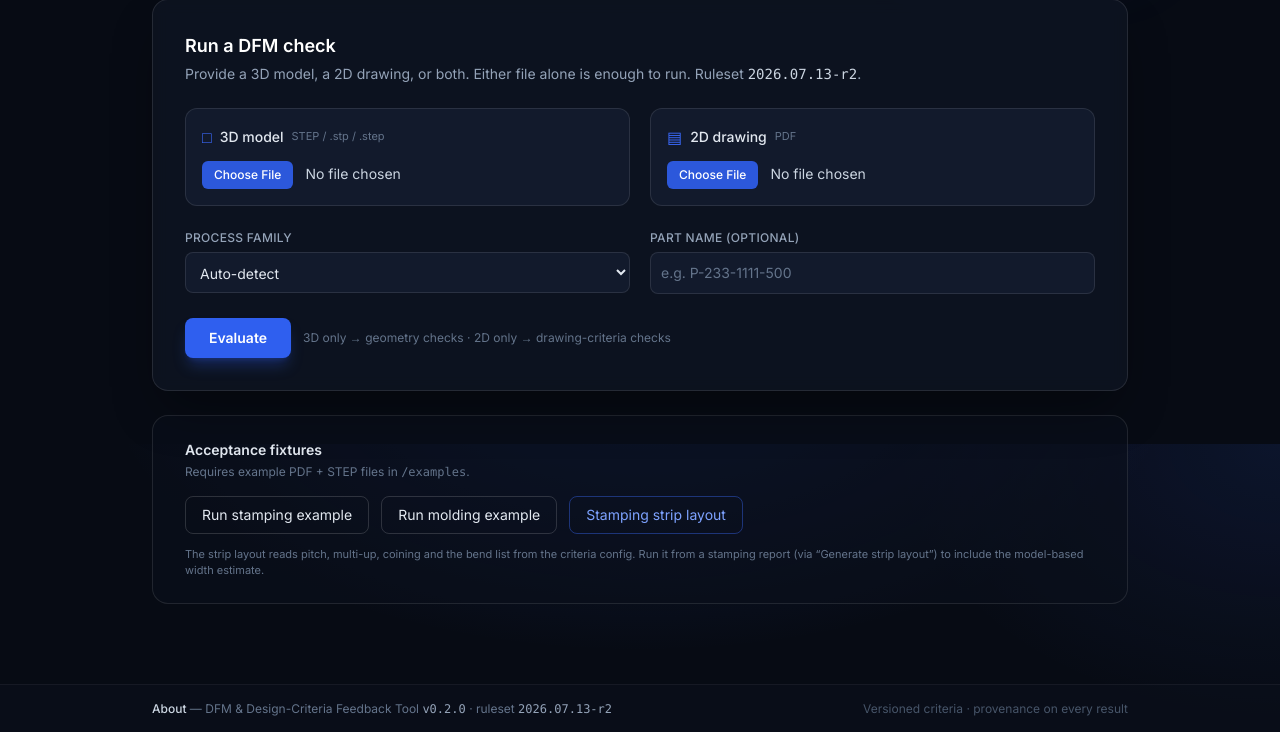
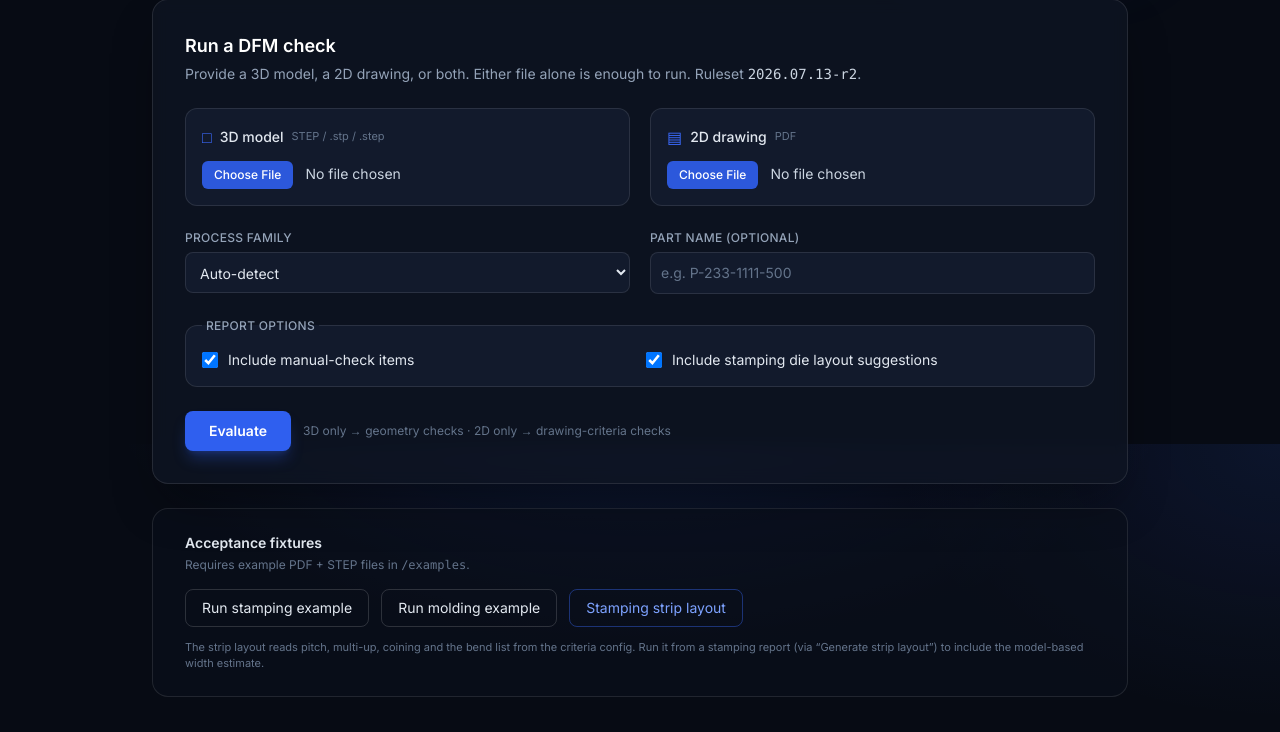
Before and after one commit to bpkirk1/dfm_tool, a FastAPI app: page / in a window 1280 px wide. Shown: the part 356-1088 px from the top of the page. Run offline with FastAPI, Linux system fonts and the light colour scheme; some libraries are stand-ins or nearby versions.

Commit message:
Phase 2: per-run display toggles for manual checks and die layout
Add two on-by-default, presentation-only toggles (show_manual, show_strip)
that hide "needs manual check" results and the stamping strip-layout feature
for a given run without changing verdicts, scores, or stored data.

- index.html: two checkboxes + hidden boolean carriers on the main and example
  forms; localStorage remembers the last state.
- main.py: evaluate/example/pdf routes accept show_manual/show_strip, thread
  them to the template, and record a display_options dict in the JSON payload;
  /strip carries show_strip so the page can note it was disabled for the run.
- report.html: gate the strip button and manual section; filter manual rows
  from the results table (safe on-by-default fallbacks).
- pdf_export.py: render_report_pdf takes the flags and skips manual content.
- cli.py: --no-manual and --no-strip mirror the UI behavior.
- test_api.py: toggle behavior + verdict/score invariance across toggles.

Co-authored-by: Cursor <cursoragent@cursor.com>

```diff
--- a/backend/app/main.py
+++ b/backend/app/main.py
@@ -177,21 +177,25 @@ def _limit_for(fam, parameter: str):
 
 
 @app.get("/strip", response_class=HTMLResponse)
-def strip_view(family: str = "stamping", model: str = ""):
+def strip_view(family: str = "stamping", model: str = "", show_strip: bool = True):
     try:
         layout = _build_strip_layout(family, model)
     except KeyError:
         return HTMLResponse(f"Unknown or non-stamping family '{family}'", status_code=400)
-    return _render("strip.html", layout=layout.to_dict(), model=model)
+    # Direct navigation still works; when the run had die-layout suggestions off
+    # (show_strip=false) the page shows a note that it was disabled for that run.
+    return _render("strip.html", layout=layout.to_dict(), model=model, show_strip=show_strip)
 
 
 @app.get("/api/strip")
-def api_strip(family: str = "stamping", model: str = ""):
+def api_strip(family: str = "stamping", model: str = "", show_strip: bool = True):
     try:
         layout = _build_strip_layout(family, model)
     except KeyError:
         return JSONResponse({"error": f"Unknown family '{family}'"}, status_code=400)
-    return JSONResponse(layout.to_dict())
+    payload = layout.to_dict()
+    payload["display_options"] = {"show_strip": show_strip}
+    return JSONResponse(payload)
 
 
 # --- Phase 7: flat-pattern views + supplier exports ---------------------------
@@ -344,6 +348,16 @@ def _save_upload(upload: UploadFile | None) -> Optional[Path]:
     return dest
 
 
+def _with_display(report: dict, show_manual: bool, show_strip: bool) -> dict:
+    """Record the per-run display toggles on the report (presentation-only).
+
+    These never change verdicts, the score, or what was evaluated/stored — they
+    only tell the template/PDF/API consumer what to render for this run.
+    """
+    report["display_options"] = {"show_manual": show_manual, "show_strip": show_strip}
+    return report
+
+
 @app.post("/evaluate", response_class=HTMLResponse)
 async def evaluate(
     request: Request,
@@ -351,6 +365,8 @@ async def evaluate(
     pdf_file: UploadFile | None = File(default=None),
     family: str = Form(default=""),
     part_name: str = Form(default=""),
+    show_manual: bool = Form(default=True),
+    show_strip: bool = Form(default=True),
 ):
     _sync()
     step_path = _save_upload(step_file)
@@ -365,7 +381,8 @@ async def evaluate(
             part_name=part_name or None,
         ),
     )
-    return _render("report.html", r=report)
+    _with_display(report, show_manual, show_strip)
+    return _render("report.html", r=report, show_manual=show_manual, show_strip=show_strip)
 
 
 @app.post("/api/evaluate")
@@ -374,6 +391,8 @@ async def api_evaluate(
     pdf_file: UploadFile | None = File(default=None),
     family: str = Form(default=""),
     part_name: str = Form(default=""),
+    show_manual: bool = Form(default=True),
+    show_strip: bool = Form(default=True),
 ):
     _sync()
     step_path = _save_upload(step_file)
@@ -387,6 +406,7 @@ async def api_evaluate(
             part_name=part_name or None,
         ),
     )
+    _with_display(report, show_manual, show_strip)
     return JSONResponse(report)
 
 
@@ -470,7 +490,12 @@ def _example_paths(family: str) -> tuple[Path, Path]:
 
 
 @app.post("/evaluate/example/{family}", response_class=HTMLResponse)
-def evaluate_example(request: Request, family: str):
+def evaluate_example(
+    request: Request,
+    family: str,
+    show_manual: bool = Form(default=True),
+    show_strip: bool = Form(default=True),
+):
     _sync()
     if family not in _EXAMPLES:
         return HTMLResponse(f"Unknown family '{family}'", status_code=400)
@@ -482,11 +507,16 @@ def evaluate_example(request: Request, family: str):
         _store,
         RunInputs(step_path=step_path, pdf_path=pdf_path, family=family),
     )
-    return _render("report.html", r=report)
+    _with_display(report, show_manual, show_strip)
+    return _render("report.html", r=report, show_manual=show_manual, show_strip=show_strip)
 
 
 @app.post("/api/evaluate/example/{family}")
-def api_evaluate_example(family: str):
+def api_evaluate_example(
+    family: str,
+    show_manual: bool = Form(default=True),
+    show_strip: bool = Form(default=True),
+):
     _sync()
     if family not in _EXAMPLES:
         return JSONResponse({"error": f"Unknown family '{family}'"}, status_code=400)
@@ -498,6 +528,7 @@ def api_evaluate_example(family: str):
         _store,
         RunInputs(step_path=step_path, pdf_path=pdf_path, family=family),
     )
+    _with_display(report, show_manual, show_strip)
     return JSONResponse(report)
 
 
@@ -507,6 +538,8 @@ async def api_report_pdf(
     pdf_file: UploadFile | None = File(default=None),
     family: str = Form(default=""),
     part_name: str = Form(default=""),
+    show_manual: bool = Form(default=True),
+    show_strip: bool = Form(default=True),
 ):
     _sync()
     report = build_report(
@@ -518,8 +551,9 @@ async def api_report_pdf(
             part_name=part_name or None,
         ),
     )
+    _with_display(report, show_manual, show_strip)
     return Response(
-        content=render_report_pdf(report),
+        content=render_report_pdf(report, show_manual=show_manual, show_strip=show_strip),
         media_type="application/pdf",
         headers={"Content-Disposition": "attachment; filename=dfm-report.pdf"},
     )
--- a/backend/app/templates/index.html
+++ b/backend/app/templates/index.html
@@ -72,6 +72,27 @@
       </div>
     </div>
 
+    <!-- Per-run display toggles (presentation only — do not change verdicts/score). -->
+    <fieldset class="rounded-xl border border-white/10 bg-ink-750 p-4">
+      <legend class="px-1 text-xs font-medium uppercase tracking-wide text-slate-400">Report options</legend>
+      <div class="grid grid-cols-1 sm:grid-cols-2 gap-3">
+        <label class="flex items-center gap-2.5 text-sm text-slate-200 cursor-pointer">
+          <input type="checkbox" id="opt-manual" checked
+                 class="h-4 w-4 rounded border-white/20 bg-ink-800 text-brand-600 focus:ring-brand-500 focus:ring-offset-0" />
+          Include manual-check items
+        </label>
+        <label class="flex items-center gap-2.5 text-sm text-slate-200 cursor-pointer">
+          <input type="checkbox" id="opt-strip" checked
+                 class="h-4 w-4 rounded border-white/20 bg-ink-800 text-brand-600 focus:ring-brand-500 focus:ring-offset-0" />
+          Include stamping die layout suggestions
+        </label>
+      </div>
+      <!-- Explicit boolean carriers: unchecked checkboxes aren't submitted, so the
+           visible checkboxes above drive these hidden fields via JS instead. -->
+      <input type="hidden" name="show_manual" class="opt-manual-val" value="true" />
+      <input type="hidden" name="show_strip" class="opt-strip-val" value="true" />
+    </fieldset>
+
     <p id="dfm-error" class="hidden text-sm text-amber-400">
       Add at least one file &mdash; a 3D model, a 2D drawing, or both.
     </p>
@@ -92,9 +113,13 @@
   <p class="text-xs text-slate-500 mt-1">Requires example PDF + STEP files in <span class="font-mono">/examples</span>.</p>
   <div class="mt-4 flex flex-wrap gap-3">
     <form action="/evaluate/example/stamping" method="post">
+      <input type="hidden" name="show_manual" class="opt-manual-val" value="true" />
+      <input type="hidden" name="show_strip" class="opt-strip-val" value="true" />
       <button type="submit" class="text-sm px-4 py-2 border border-white/15 text-slate-200 rounded-lg hover:bg-white/5 transition-colors">Run stamping example</button>
     </form>
     <form action="/evaluate/example/molding" method="post">
+      <input type="hidden" name="show_manual" class="opt-manual-val" value="true" />
+      <input type="hidden" name="show_strip" class="opt-strip-val" value="true" />
       <button type="submit" class="text-sm px-4 py-2 border border-white/15 text-slate-200 rounded-lg hover:bg-white/5 transition-colors">Run molding example</button>
     </form>
     <a href="/strip?family=stamping"
@@ -124,6 +149,32 @@
       f.addEventListener("change", function () { err.classList.add("hidden"); });
     });
   })();
+
+  // Per-run display toggles: remember the last state locally and keep every
+  // form's hidden boolean carriers in sync with the visible checkboxes.
+  (function () {
+    var toggles = [
+      { box: "opt-manual", cls: "opt-manual-val", key: "dfm_show_manual" },
+      { box: "opt-strip", cls: "opt-strip-val", key: "dfm_show_strip" },
+    ];
+    toggles.forEach(function (t) {
+      var box = document.getElementById(t.box);
+      if (!box) return;
+      var stored = null;
+      try { stored = localStorage.getItem(t.key); } catch (e) {}
+      if (stored !== null) box.checked = stored === "true";
+      function apply() {
+        var v = box.checked ? "true" : "false";
+        Array.prototype.forEach.call(
+          document.querySelectorAll("input." + t.cls),
+          function (h) { h.value = v; }
+        );
+        try { localStorage.setItem(t.key, v); } catch (e) {}
+      }
+      apply();
+      box.addEventListener("change", apply);
+    });
+  })();
 </script>
 {% endblock %}
 {% block about_extra %}&middot; ruleset <span class="font-mono text-slate-400">{{ ruleset_version }}</span>{% endblock %}
```
Also changed, not shown: backend/app/cli.py (+17 -0 lines), backend/app/report/pdf_export.py (+8 -2 lines), backend/app/templates/report.html (+8 -1 lines), backend/app/templates/strip.html (+8 -0 lines), backend/tests/test_api.py (+49 -0 lines).
